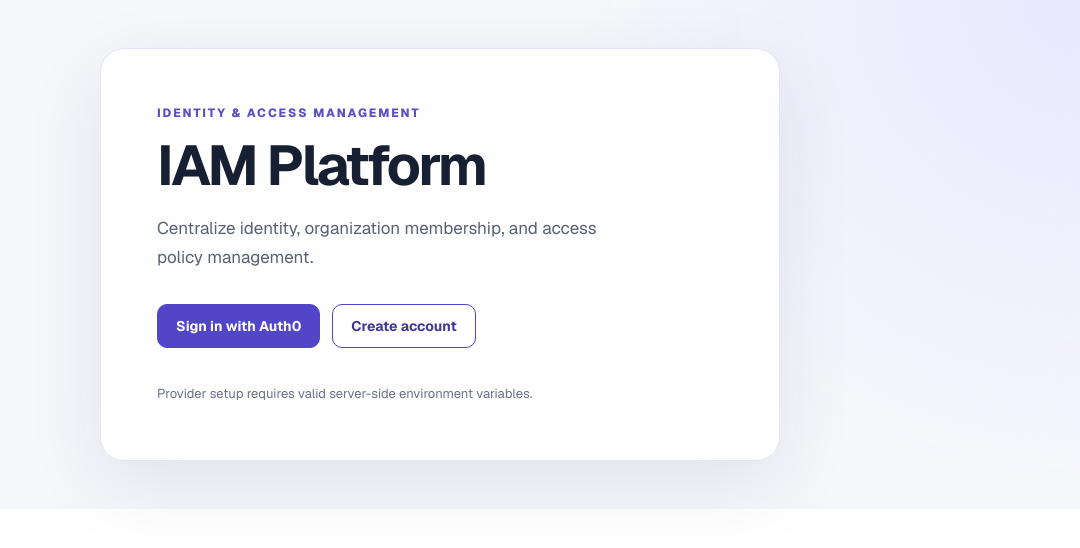
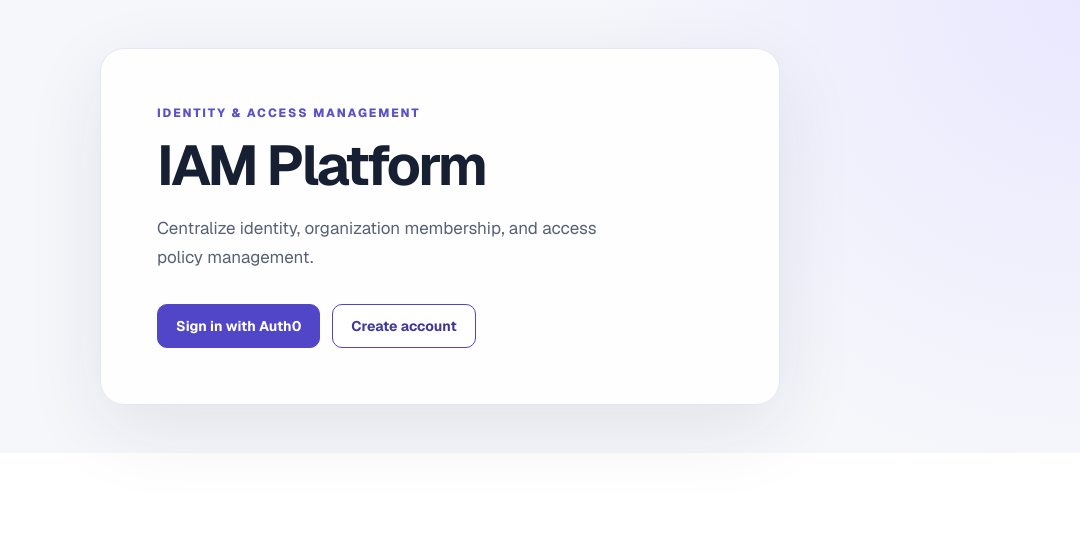
Before and after one commit to alexoaraujo83/iam-platform, a Next.js app in the folder apps/web/: page / in a window 1280 px wide. Shown: the top 548 px of the page, without its empty margins (200-1280 px from the left). Built offline with nearby package versions, Linux system fonts and the light colour scheme; no server answers.

Commit message:
fix(web): remove stale provider setup warning
* fix(web): remove stale provider setup warning

* fix(web): preserve diagnostics footer styling

* fix(web): preserve diagnostics footer typography

```diff
--- a/apps/web/src/app/page.module.css
+++ b/apps/web/src/app/page.module.css
@@ -69,6 +69,10 @@
   line-height: 1.6;
 }
 
+.footer {
+  margin-top: 36px;
+}
+
 .button,
 .secondary {
   display: inline-flex;
@@ -103,10 +107,6 @@
   background: #f0efff;
 }
 
-.footer {
-  margin-top: 36px;
-}
-
 @media (prefers-reduced-motion: reduce) {
   .button,
   .secondary {
--- a/apps/web/src/app/page.tsx
+++ b/apps/web/src/app/page.tsx
@@ -54,8 +54,6 @@
         <Suspense fallback={<SessionActionsFallback />}>
           <SessionActions />
         </Suspense>
-
-        <p className={styles.footer}>Provider setup requires valid server-side environment variables.</p>
       </section>
     </main>
   );
```
